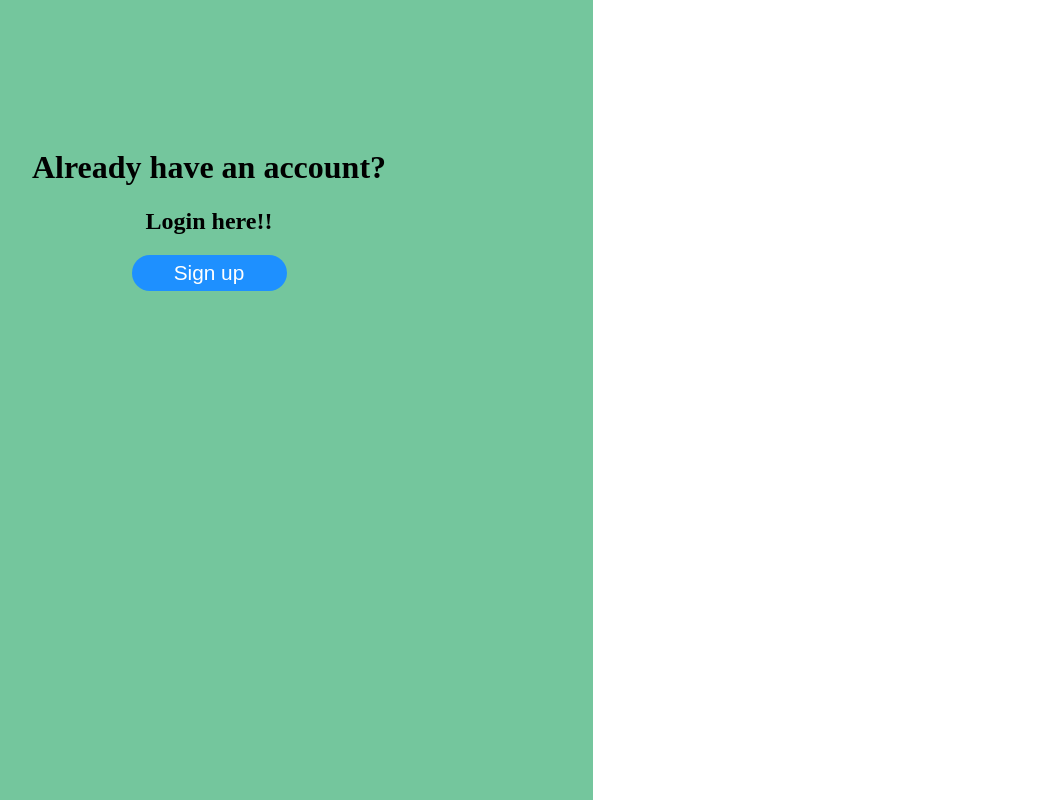
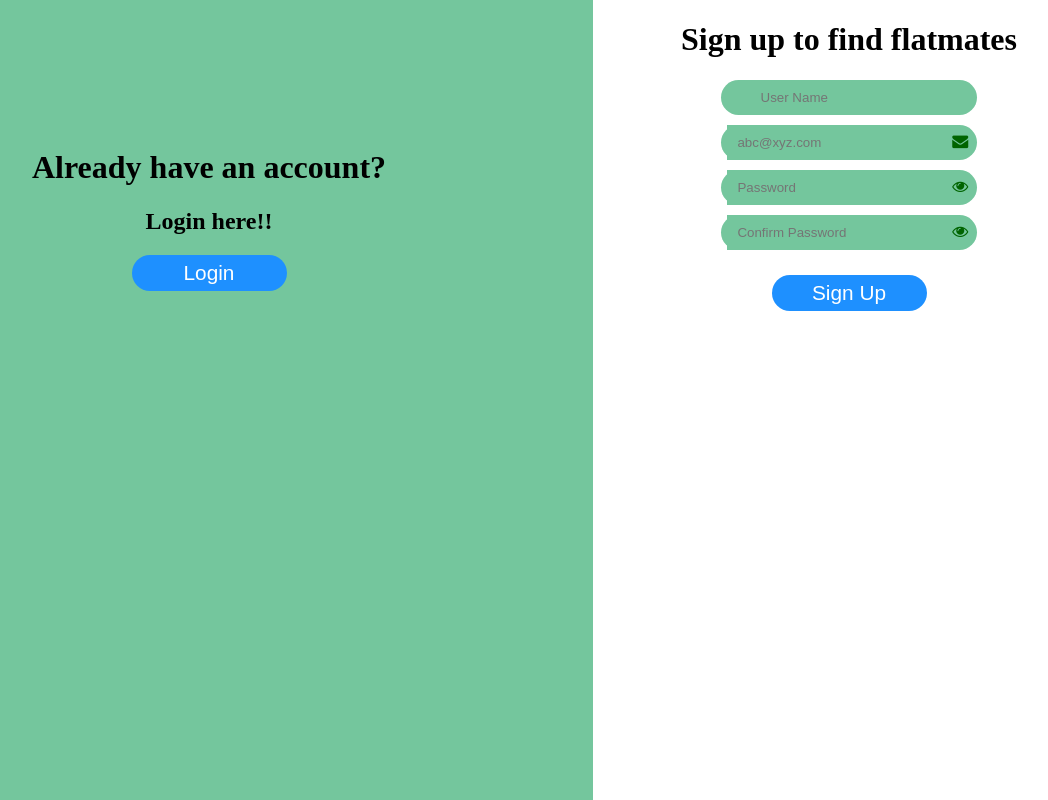
Before and after one commit to garima-saxena-0702/FlatsAndFlatmates, an Angular app in the folder flatsAndFlatmatesFrontend/: page /login in a window 1280 px wide. Both pictures are taken after a click on the button "Sign up". Shown: the whole page, without its empty margins (175-1223 px from the left). Built offline with nearby package versions, Linux system fonts and the light colour scheme; what angular-font-awesome would draw is missing.

Commit message:
adding new structure for login page

```diff
--- a/flatsAndFlatmatesFrontend/src/app/login-page/login-page.component.html
+++ b/flatsAndFlatmatesFrontend/src/app/login-page/login-page.component.html
@@ -1,6 +1,6 @@
 <div class="container">
-  <div class="container-login" *ngIf="!newUser">
-    <div class="container-login-active">
+  <div class="container-login">
+    <div class="container-login-active" *ngIf="!newUser">
       <h1>Sign in to find flatmates</h1>
       <nav class="nav">
         <ul class="nav-apps">
@@ -16,7 +16,7 @@
         </div>
         <div class="fields-input">
           <input id="sighInPassword" placeholder="password" type="password" class="fields-input-box">
-          <span id="eyeIcon" class="fa fa-fw fa-eye fields-input-eye" (click)="togglePasswordType()"></span>
+          <span id="eyeIcon" class="fa fa-fw fa-eye fields-input-eye" (click)="togglePasswordType('sighInPassword', 'eyeIcon')"></span>
         </div>
         <div>
           <span style="color: rgb(0, 0, 238);">Forgot pasword?</span>
@@ -27,19 +27,40 @@
       </div>
     </div>
     <div class="container-login-inactive">
+      <div *ngIf="!newUser">
         <h1>Do not have an account?</h1>
         <h2> Sign up here!!</h2>
         <button class="container-login-inactive-button" (click)="signupToggle()">Sign up</button>
       </div>
-  </div>
-  <div class="container-signup" *ngIf="newUser">
-    <div class="container-signup-inactive">
+      <div *ngIf="newUser">
         <h1>Already have an account?</h1>
         <h2>Login here!!</h2>
-      <button class="container-login-inactive-button" (click)="signupToggle()">Sign up</button>
+        <button class="container-login-inactive-button" (click)="signupToggle()">Login</button>
       </div>
-    <div class="container-signup-active">
-
+    </div>
+    <div class="container-login-signup" *ngIf="newUser">
+      <h1>Sign up to find flatmates</h1>
+      <div class="fields">
+        <div class="fields-input">
+          <input placeholder="User Name" type="text" class="fields-input-box">
+          <!-- <span class="fa fa-fw fal fa-envelope fields-input-eye"></span> -->
+        </div>
+        <div class="fields-input">
+          <input placeholder="abc@xyz.com" type="text" class="fields-input-box">
+          <span class="fa fa-fw fal fa-envelope fields-input-eye"></span>
+        </div>
+        <div class="fields-input">
+          <input id="sighUpPassword" placeholder="Password" type="password" class="fields-input-box">
+          <span id="eyeIconSignUP" class="fa fa-fw fa-eye fields-input-eye" (click)="togglePasswordSignType('sighUpPassword', 'eyeIconSignUP')"></span>
+        </div>
+        <div class="fields-input">
+          <input id="sighUpPasswordConfirm" placeholder="Confirm Password" type="password" class="fields-input-box">
+          <span id="eyeIconSignUpConfirm" class="fa fa-fw fa-eye fields-input-eye" (click)="toggleConPasswordSignType('sighUpPasswordConfirm', 'eyeIconSignUpConfirm')"></span>
+        </div>
+        <div class="fields-login">
+          <button class="fields-login-button">Sign Up</button>
         </div>
       </div>
     </div>
+  </div>
+</div>
--- a/flatsAndFlatmatesFrontend/src/app/login-page/login-page.component.scss
+++ b/flatsAndFlatmatesFrontend/src/app/login-page/login-page.component.scss
@@ -43,7 +43,6 @@ $base-color: #74c69d;
 
 .container {
 
-  display: flex;
   overflow: hidden;
   height: 100vh;
   width: 100vw;
@@ -51,15 +50,18 @@ $base-color: #74c69d;
   &-login {
     display: flex;
     text-align: center;
+    width: 100%;
+    height: 100%;
 
     &-active {
       margin-top: 6%;
       height: 100%;
+      width: 40%;
     }
 
     &-inactive {
       background-color: $base-color;
-      width: 100%;
+      width: 60%;
       height: 100%;
       padding-top: 10%;
 
@@ -68,18 +70,10 @@ $base-color: #74c69d;
         @include button-login();
       }
     }
-  }
-  &-signup {
 
-    width: 100%;
-    height: 100%;
-    text-align: center;
+    &-signup {
 
-    &-inactive {
-      background-color: $base-color;
-      width: 60%;
-      height: 100%;
-      padding-top: 10%;
+      width: 40%;
     }
   }
 }
--- a/flatsAndFlatmatesFrontend/src/app/login-page/login-page.component.ts
+++ b/flatsAndFlatmatesFrontend/src/app/login-page/login-page.component.ts
@@ -14,11 +14,11 @@ export class LoginPageComponent implements OnInit {
   ngOnInit() {
   }
 
-  togglePasswordType() {
-    (<HTMLInputElement> document.getElementById("sighInPassword")).type = (<HTMLInputElement>document.getElementById("sighInPassword")).type == "text" ? "password": "text";
-    let classFa = document.getElementById("eyeIcon").classList.contains("fa-eye");
-    document.getElementById("eyeIcon").classList.remove(!classFa ? "fa-eye-slash" : "fa-eye");
-    document.getElementById("eyeIcon").classList.add(classFa ? "fa-eye-slash" : "fa-eye");
+  togglePasswordType(elementId, iconId) {
+    (<HTMLInputElement>document.getElementById(elementId)).type = (<HTMLInputElement>document.getElementById(elementId)).type == "text" ? "password": "text";
+    let classFa = document.getElementById(iconId).classList.contains("fa-eye");
+    document.getElementById(iconId).classList.remove(!classFa ? "fa-eye-slash" : "fa-eye");
+    document.getElementById(iconId).classList.add(classFa ? "fa-eye-slash" : "fa-eye");
   }
 
   signupToggle() {
```
Lines whose indentation alone changed are shown as unchanged.
